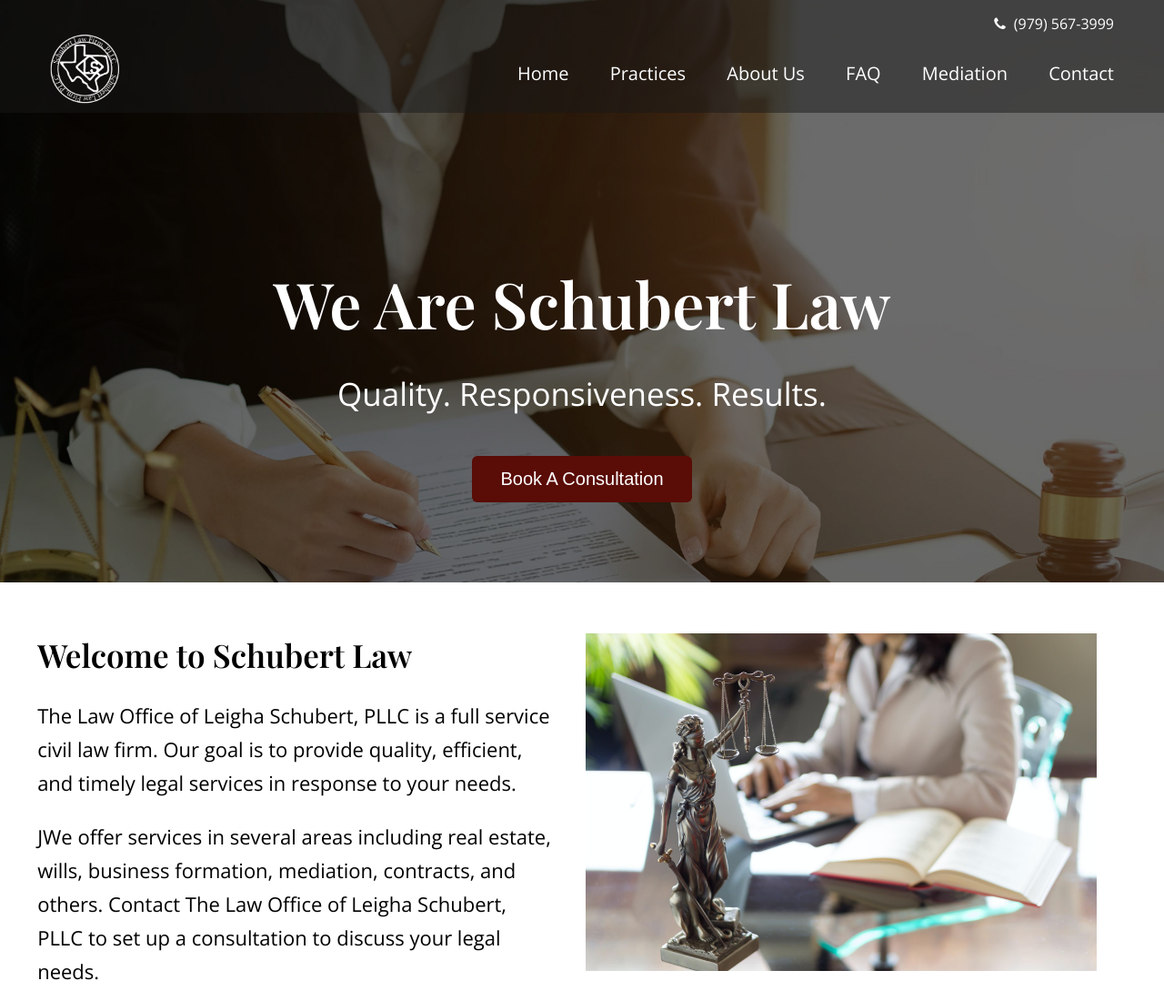
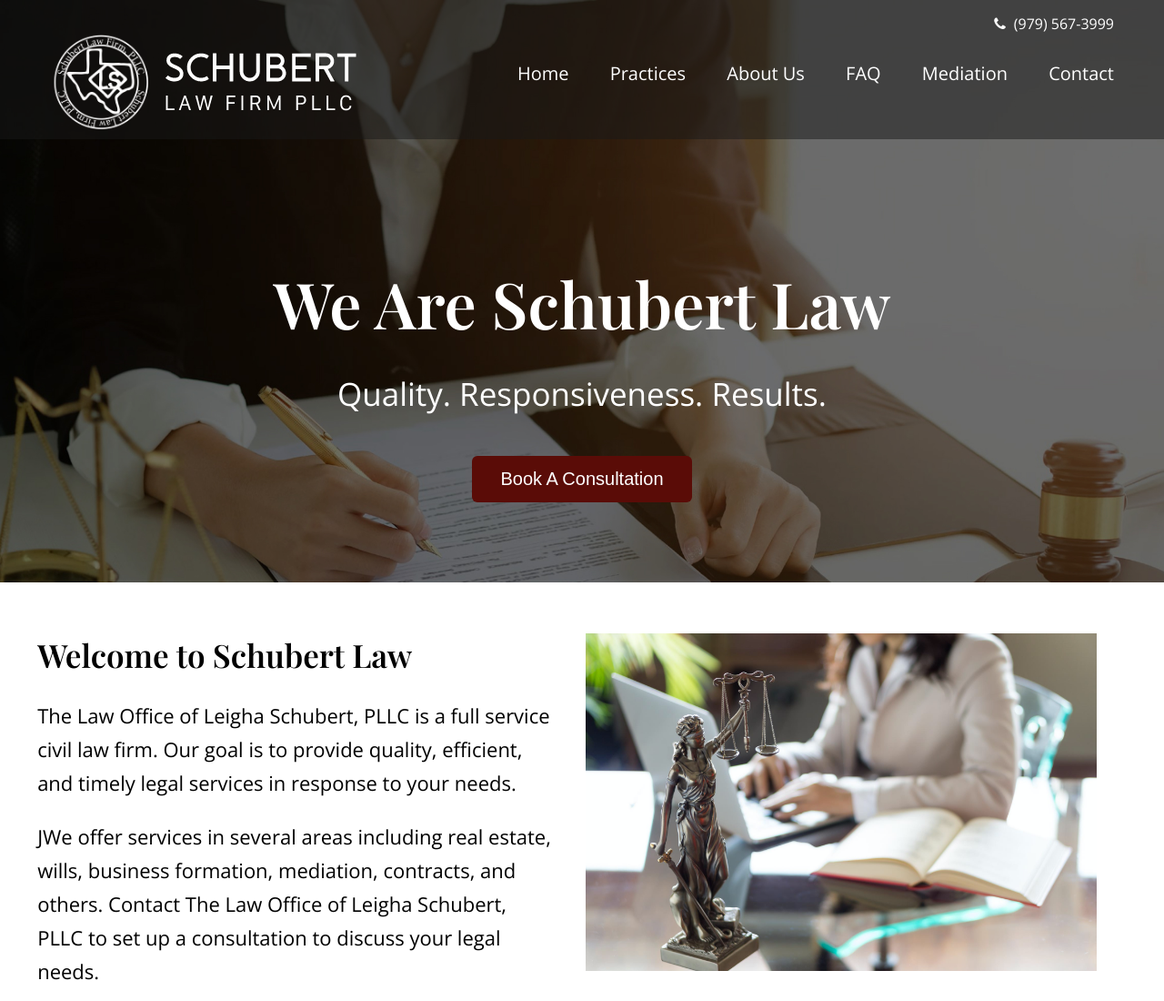
Before and after one commit to Alex-Carver/SchubertLaw, a plain HTML site: page index.html in a window 1280 px wide. Shown: the top 1100 px of the page at 91% size. Drawn offline with nearby package versions, Linux system fonts and the light colour scheme; a script that the page names is missing.

Commit message:
new logo

```diff
--- a/css/custom.css
+++ b/css/custom.css
@@ -191,7 +191,7 @@
 
 
 .logo{
-  max-width: 100px;
+  width: 100%;
   height: auto;
 
 }
@@ -244,13 +244,14 @@
   display: none;
 }
 
-@media (max-width:1000px) {
+@media (max-width:1100px) {
   .nav > .nav-btn {
     display: inline-block;
     position: absolute;
     right: 0px;
     top: 0px;
   }
+
   .nav > .nav-btn > label {
     display: inline-block;
     width: 50px;
@@ -274,7 +275,7 @@
     height: 0px;
     transition: all 0.3s ease-in;
     overflow-y: hidden;
-    top: 85px;
+    top: 110px;
     left: 0px;
     text-align: center;
   }
--- a/index.html
+++ b/index.html
@@ -24,7 +24,7 @@
   <input type="checkbox" id="nav-check">
   <div class="nav-header">
     <div class="nav-title">
-      <img class="logo" src="./images/logo.png">
+      <img class="logo" src="./images/logoTop.png">
     </div>
   </div>
   <div class="nav-btn">
```
Also changed, not shown: blank.html (+1 -1 lines), images/logoNew.jpg (added), images/logoTop.png (added), images/topbackground.jpg.
